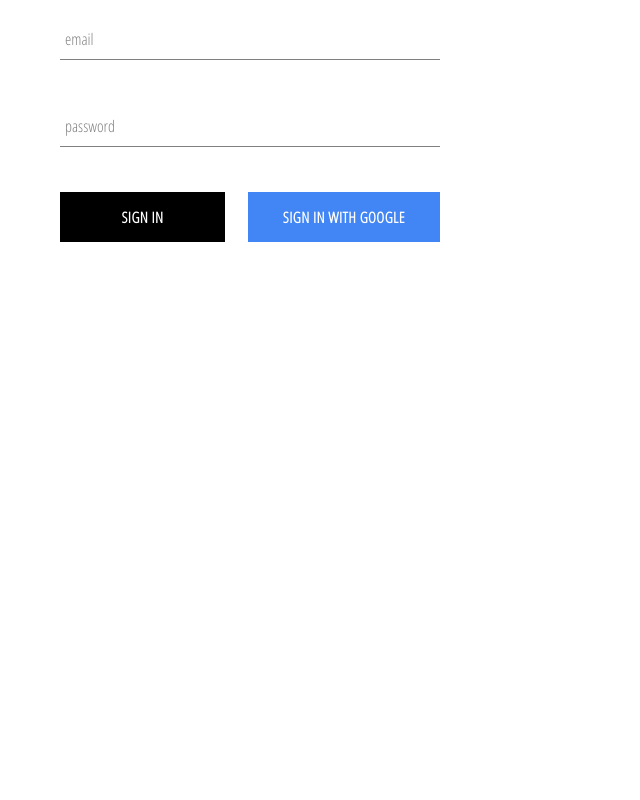
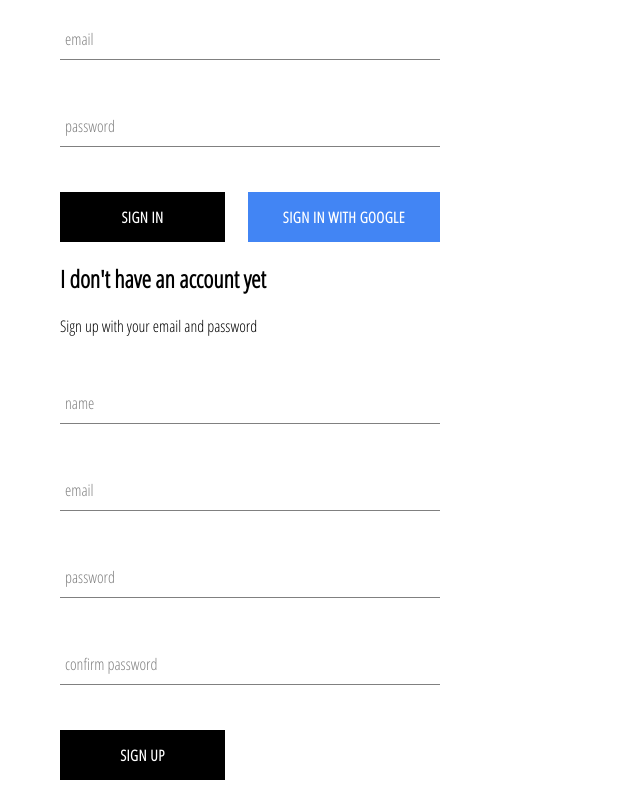
Before and after one commit to billyzduke/crwn-clothing, a React (Create React App) app: page /auth in a window 1280 px wide. Shown: the part 237-1037 px from the top of the page, without its empty margins (0-640 px from the left). Before the commit the page ends 800 px from the top, so only its background shows below. Built offline with nearby package versions, Linux system fonts and the light colour scheme; no server answers.

Commit message:
Lesson 10: signup form

```diff
--- a/src/App.js
+++ b/src/App.js
@@ -7,7 +7,7 @@ import Header from 'components/header'
 import HomePage from 'pages/home'
 import ShopPage from 'pages/shop'
 import AuthPage from 'pages/auth'
-import { auth } from 'firebase-utils'
+import { auth, createUserProfileDoc } from 'firebase-utils'
 
 const AcctPage = null
 
@@ -22,9 +22,20 @@ class App extends React.Component {
   unsubscribeFromAuth = null
 
   componentDidMount() {
-    this.unsubscribeFromAuth = auth.onAuthStateChanged(user => {
-      this.setState({ currentUser: user })
-      console.log(user)
+    this.unsubscribeFromAuth = auth.onAuthStateChanged(async userAuth => {
+      if (userAuth) {
+        const userRef = await createUserProfileDoc(userAuth)
+        userRef.onSnapshot(snapShot => {
+          this.setState({
+            currentUser: {
+              id: snapShot.id,
+              ...snapShot.data()
+            }
+          })
+        })
+      } else {
+        this.setState({ currentUser: userAuth })
+      }
     })
   }
 
--- a/src/components/login/index.jsx
+++ b/src/components/acct-login/index.jsx
@@ -1,4 +1,4 @@
-// <Login />
+// <AcctLogin />
 import React from 'react'
 
 import './index.scss'
@@ -8,7 +8,7 @@ import FormButton from 'components/form-button'
 
 import { signInWithGoogle } from 'firebase-utils'
 
-class Login extends React.Component {
+class AcctLogin extends React.Component {
   constructor(props) {
     super(props)
 
@@ -41,6 +41,7 @@ class Login extends React.Component {
         <h2>I already have an account</h2>
         <span>Sign in with your email and password</span>
         <form
+          className="login-form"
           onSubmit={ this.handleSubmit }
         >
           <FormInput
@@ -80,4 +81,4 @@ class Login extends React.Component {
   }
 }
 
-export default Login
+export default AcctLogin
--- /dev/null
+++ b/src/components/acct-signup/index.jsx
@@ -0,0 +1,115 @@
+// <AcctSignUp />
+import React from 'react'
+
+import './index.scss'
+
+import FormInput from 'components/form-input'
+import FormButton from 'components/form-button'
+
+import { auth, createUserProfileDoc } from 'firebase-utils'
+
+class AcctSignUp extends React.Component {
+  constructor(props) {
+    super(props)
+
+    this.state = {
+      displayName: '',
+      email: '',
+      password: '',
+      passwordConfirm: ''
+    }
+  }
+
+  handleChange = e => {
+    const { value, name } = e.target
+    this.setState({
+      [name]: value
+    })
+  }
+
+  handleSubmit = async e => {
+    e.preventDefault()
+    const { displayName, email, password, passwordConfirm } = this.state
+
+    if (password !== passwordConfirm) {
+      alert("passwords don't match")
+      return
+    }
+
+    try {
+      const { user } = await auth.createUserWithEmailAndPassword(
+        email,
+        password
+      )
+
+      this.setState({
+        displayName: '',
+        email: '',
+        password: '',
+        passwordConfirm: ''
+      })
+
+    } catch(error) {
+      console.log(error)
+    }
+
+  }
+
+  render() {
+    const { displayName, email, password, passwordConfirm } = this.state
+    return (
+      <div
+        className='sign-up'
+      >
+        <h2>I don't have an account yet</h2>
+        <span>Sign up with your email and password</span>
+        <form
+          className="sign-up-form"
+          onSubmit={ this.handleSubmit }
+        >
+          <FormInput
+            name="displayName"
+            type="text"
+            label="name"
+            value={ displayName }
+            handleChange={ this.handleChange }
+            required
+          />
+          <FormInput
+            name="email"
+            type="email"
+            label="email"
+            value={ email }
+            handleChange={ this.handleChange }
+            required
+          />
+          <FormInput
+            name="password"
+            type="password"
+            label="password"
+            value={ password }
+            handleChange={ this.handleChange }
+            required
+          />
+          <FormInput
+            name="passwordConfirm"
+            type="password"
+            label="confirm password"
+            value={ passwordConfirm }
+            handleChange={ this.handleChange }
+            required
+          />
+
+          <FormButton
+            type="submit"
+          >
+              Sign Up
+          </FormButton>
+
+        </form>
+      </div>
+    )
+  }
+}
+
+export default AcctSignUp
--- /dev/null
+++ b/src/components/acct-signup/index.scss
@@ -0,0 +1,9 @@
+.sign-up {
+  display: flex;
+  flex-direction: column;
+  width: 380px;
+
+  .title {
+    margin: 10px 0;
+  }
+}
--- a/src/components/header/index.jsx
+++ b/src/components/header/index.jsx
@@ -2,7 +2,7 @@
 import React from 'react'
 import { Link } from 'react-router-dom'
 
-import { auth } from 'firebase'
+import { auth } from 'firebase-utils'
 
 import { ReactComponent as Logo } from 'assets/crown.svg'
 
--- a/src/firebase-utils/index.js
+++ b/src/firebase-utils/index.js
@@ -13,10 +13,38 @@ const firebaseConfig = {
   measurementId: "G-2GQ3CZC5P1"
 }
 
+export const createUserProfileDoc = async (userAuth, ...etcData) => {
+  if (!userAuth) return
+  const userRef = firestore.doc(`users/${userAuth.uid}`)
+  const snapShot = await userRef.get()
+
+  console.log(snapShot)
+  if (!snapShot.exists) {
+    const { displayName, email } = userAuth
+    const createdAt = new Date()
+    try {
+      await userRef.set({
+        displayName,
+        email,
+        createdAt,
+        ...etcData
+      })
+    } catch (error) {
+      console.log('error creating user', error.message)
+    }
+  }
+
+  return userRef
+}
+
 firebase.initializeApp(firebaseConfig)
 
 export const auth = firebase.auth()
 export const firestore = firebase.firestore()
+
+// firestore.collections('users').doc('[userId]').collection('cartItems').doc('[itemId]')
+// firestore.collections('users/[userId]/cartItems')
+// firestore.doc('users/[userId]/cartItems/[itemId]')
 
 const provider = new firebase.auth.GoogleAuthProvider()
 provider.setCustomParameters({ prompt:'select_account' })
--- a/src/pages/auth/index.jsx
+++ b/src/pages/auth/index.jsx
@@ -1,15 +1,15 @@
 // <AuthPage />
 import React from 'react'
 
-import './index.scss'
-
-import Login from 'components/login'
+import AcctLogin from 'components/acct-login'
+import AcctSignUp from 'components/acct-signup'
 
 const AuthPage = () => (
   <div
-    className="auth"
+    className="acct-auth"
   >
-    <Login />
+    <AcctLogin />
+    <AcctSignUp />
   </div>
 )
 
--- a/src/pages/auth/index.scss
+++ b/src/pages/auth/index.scss
@@ -0,0 +1,6 @@
+.acct-auth {
+  width: 850px;
+  display: flex;
+  justify-content: space-between;
+  margin: 30px auto;
+}
```
Also changed, not shown: src/components/acct-login/index.scss (renamed from src/components/login/index.scss).
